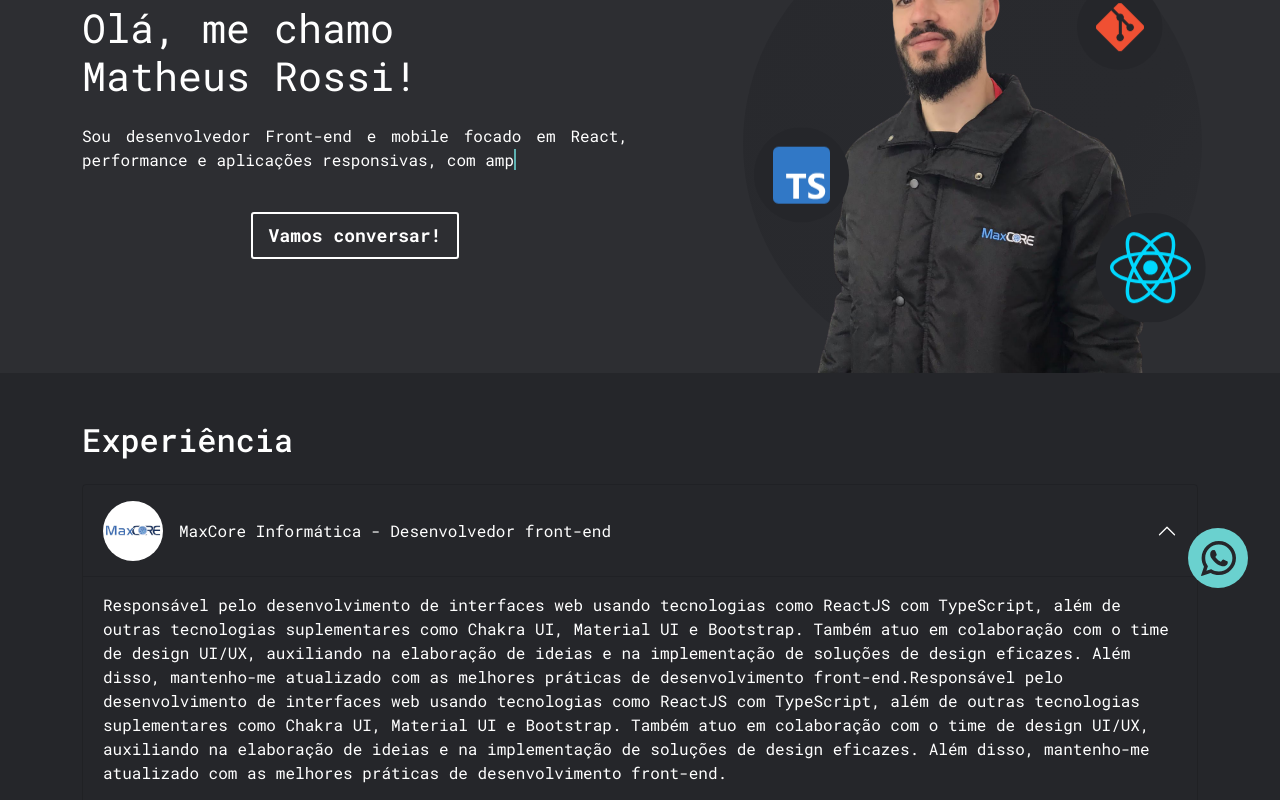
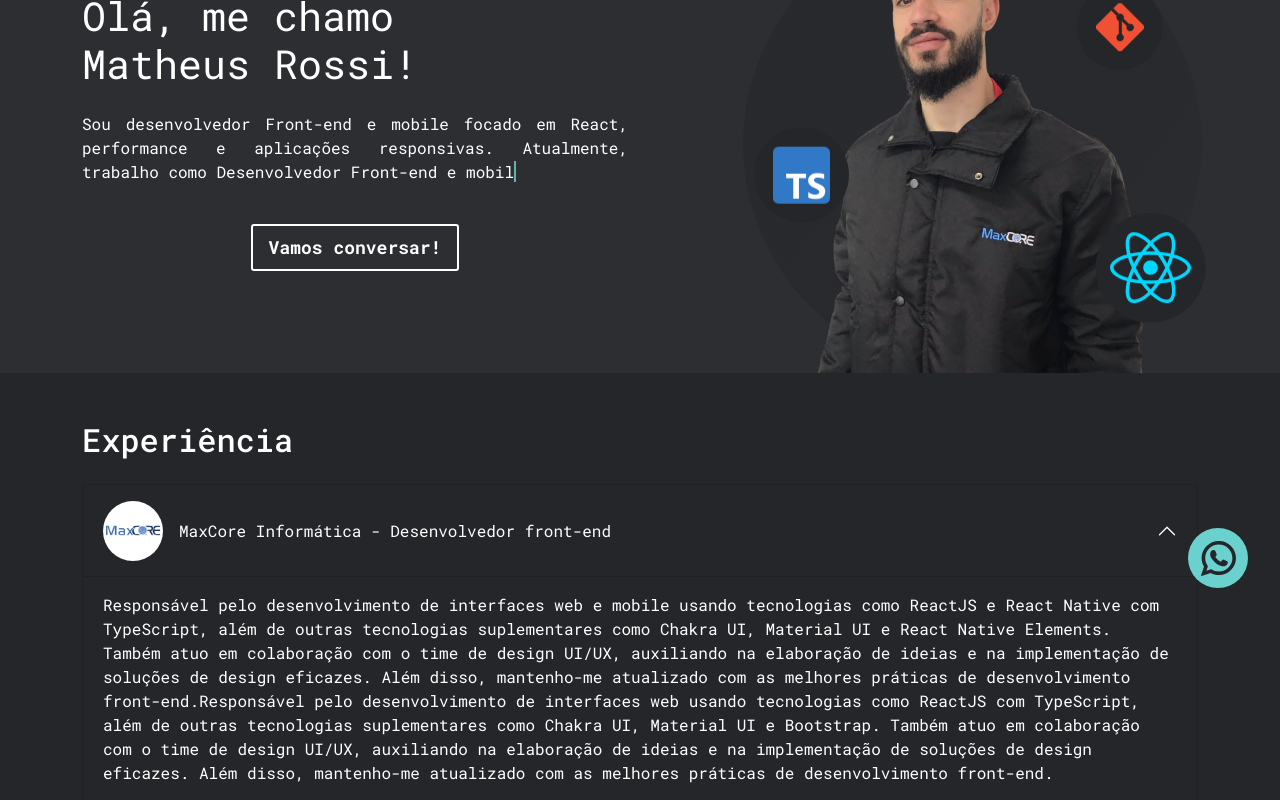
Before and after one commit to thsrossi/portfolio, a React (Vite) app: page / in a window 1280 px wide. Shown: the part 180-980 px from the top of the page. Built offline with nearby package versions, Linux system fonts and the light colour scheme.

Commit message:
alteradas descrições de trabalho atual

```diff
--- a/src/components/Accordion/Accordion.tsx
+++ b/src/components/Accordion/Accordion.tsx
@@ -16,7 +16,7 @@ export default function Accordion() {
                     <div id="collapseOne" className="accordion-collapse collapse show" aria-labelledby="headingOne" data-bs-parent="#accordion">
                         <div className="accordion-body">
                             {/* <strong></strong> <br/> */}
-                            Responsável pelo desenvolvimento de interfaces web usando tecnologias como ReactJS com TypeScript, além de outras tecnologias suplementares como Chakra UI, Material UI e Bootstrap. Também atuo em colaboração com o time de design UI/UX, auxiliando na elaboração de ideias e na implementação de soluções de design eficazes. Além disso, mantenho-me atualizado com as melhores práticas de desenvolvimento front-end.Responsável pelo desenvolvimento de interfaces web usando tecnologias como ReactJS com TypeScript, além de outras tecnologias suplementares como Chakra UI, Material UI e Bootstrap. Também atuo em colaboração com o time de design UI/UX, auxiliando na elaboração de ideias e na implementação de soluções de design eficazes. Além disso, mantenho-me atualizado com as melhores práticas de desenvolvimento front-end.
+                            Responsável pelo desenvolvimento de interfaces web e mobile usando tecnologias como ReactJS e React Native com TypeScript, além de outras tecnologias suplementares como Chakra UI, Material UI e React Native Elements. Também atuo em colaboração com o time de design UI/UX, auxiliando na elaboração de ideias e na implementação de soluções de design eficazes. Além disso, mantenho-me atualizado com as melhores práticas de desenvolvimento front-end.Responsável pelo desenvolvimento de interfaces web usando tecnologias como ReactJS com TypeScript, além de outras tecnologias suplementares como Chakra UI, Material UI e Bootstrap. Também atuo em colaboração com o time de design UI/UX, auxiliando na elaboração de ideias e na implementação de soluções de design eficazes. Além disso, mantenho-me atualizado com as melhores práticas de desenvolvimento front-end.
                         </div>
                     </div>
                 </div>
--- a/src/components/Sections/MainSection/MainSection.tsx
+++ b/src/components/Sections/MainSection/MainSection.tsx
@@ -11,7 +11,7 @@ export default function MainSection(){
     ""
   )
   const [fullDesciption, setFullDesciption] = useState(
-    "Sou desenvolvedor Front-end e mobile focado em React, performance e aplicações responsivas, com ampla experiência em tecnologias como TypeScript, JavaScript, Material-UI e Git. Atualmente, trabalho como Desenvolvedor Front-end e mobile na MaxCore Informática, onde utilizo ReactJS e React Native com TypeScript e tecnologias suplementares como Git, Chakra UI, Material UI, Bootstrap."
+    "Sou desenvolvedor Front-end e mobile focado em React, performance e aplicações responsivas. Atualmente, trabalho como Desenvolvedor Front-end e mobile na MaxCore Informática, onde utilizo ReactJS e React Native com TypeScript e tecnologias suplementares como Git, Chakra UI, Material UI, Bootstrap."
   )
   const [index, setIndex] = useState(0)
 
@@ -20,7 +20,7 @@ export default function MainSection(){
       setTimeout(() => {
         setDesciption(desciption + fullDesciption[index])
         setIndex(index + 1)
-      }, 60)
+      }, 40)
     }
   }, [index])
 
```
